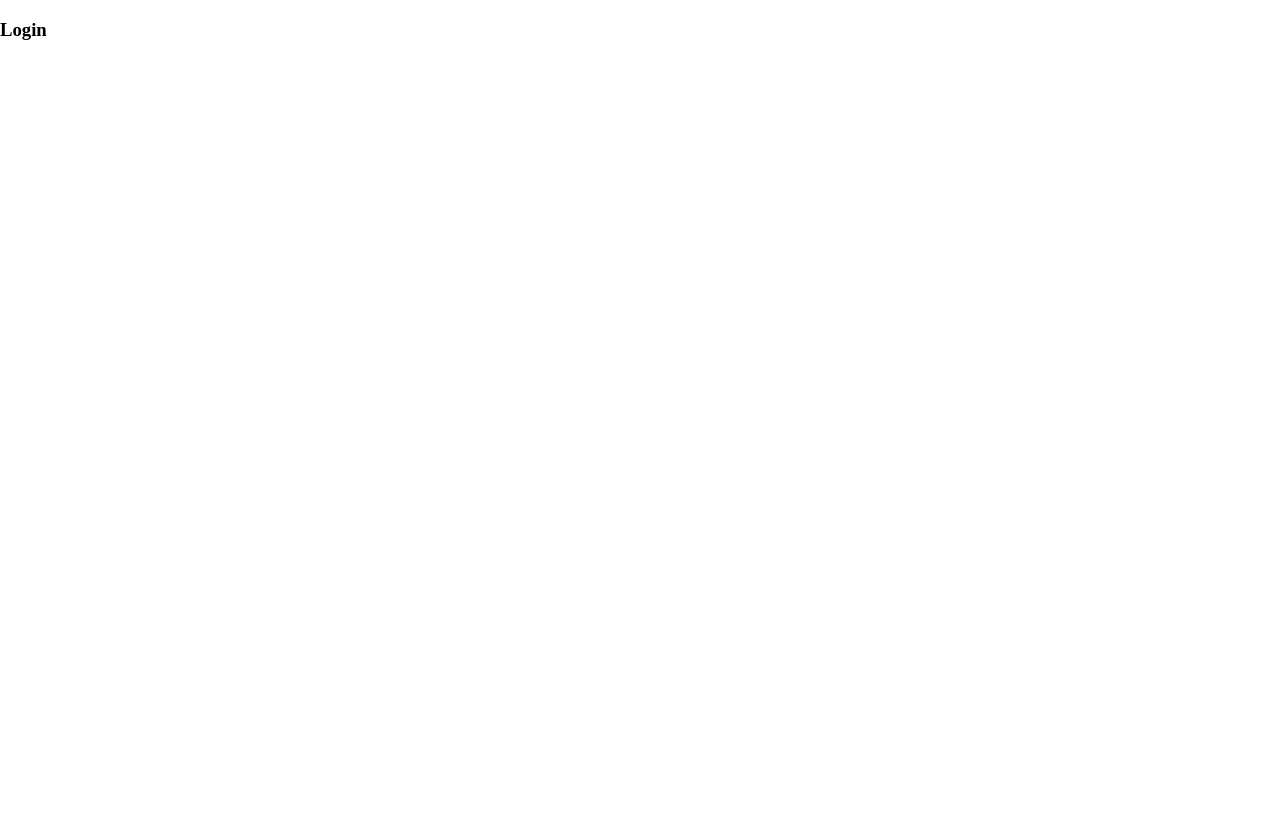
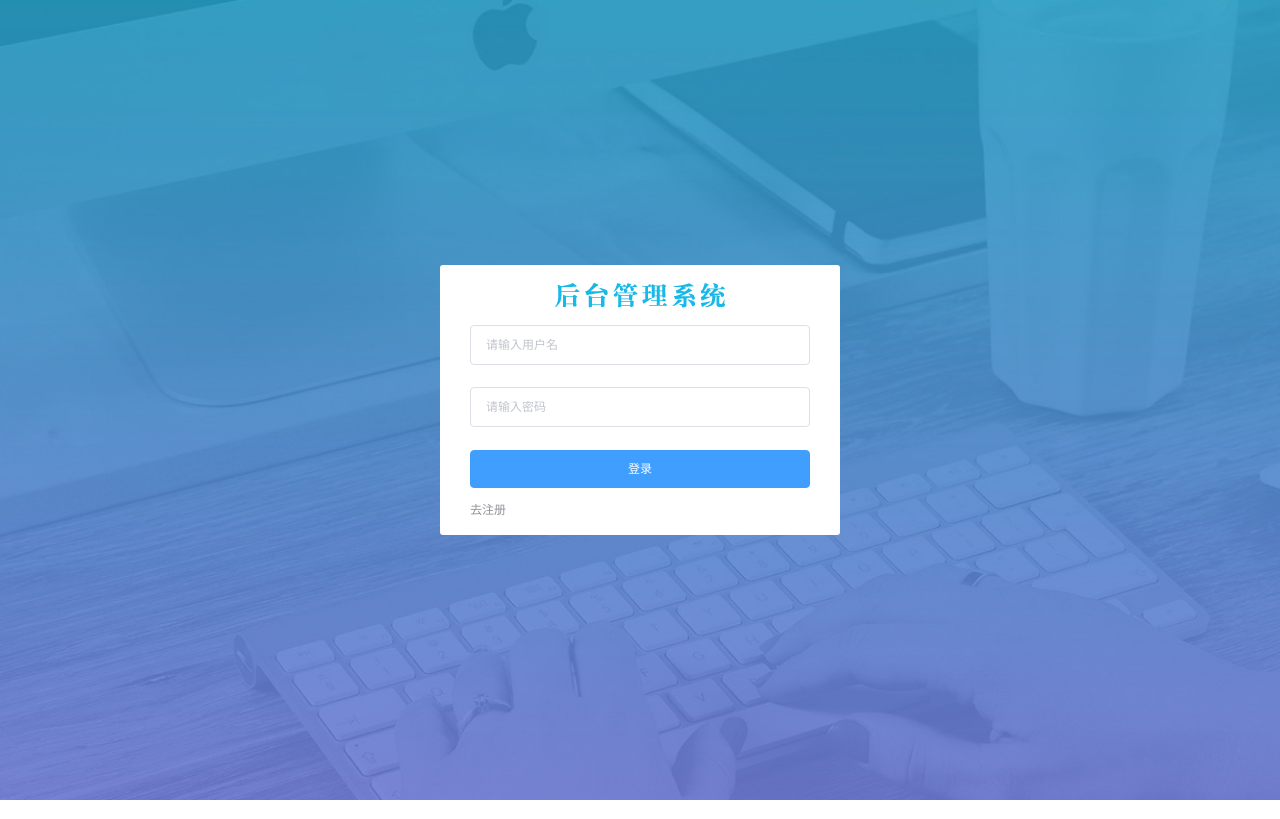
Before and after one commit to XiaTian57/heima_bigevent, a Vue app: page /log#/log in a window 1280 px wide. Built offline with nearby package versions, Linux system fonts and the light colour scheme.

Commit message:
登录页的页面布局+链接的地址跳转补充

```diff
--- a/src/router/index.js
+++ b/src/router/index.js
@@ -5,6 +5,7 @@
 
 const router = new VueRouter({
   routes: [
+    { path: '/', redirect: '/log' },
     { path: '/reg', component: () => import('@/views/register/index.vue') },
     { path: '/log', component: () => import('@/views/login/index.vue') }
   ]
--- a/src/views/login/index.vue
+++ b/src/views/login/index.vue
@@ -1,13 +1,93 @@
 <template>
-  <div>
-    <h3>Login</h3>
+  <!-- 大背景 -->
+  <div class="login-container">
+    <!-- 登录的盒子 -->
+    <div class="login-box">
+      <!-- title -->
+      <div class="title-box"></div>
+      <!-- 登录的表单区域 -->
+      <el-form :model="loginForm" :rules="loginRules" ref="loginRef">
+        <!-- 用户名 -->
+        <el-form-item prop="username">
+          <el-input v-model="loginForm.username" placeholder="请输入用户名"></el-input>
+        </el-form-item>
+        <!-- 密码 -->
+        <el-form-item prop="password">
+          <el-input
+            v-model="loginForm.password"
+            type="password"
+            placeholder="请输入密码"
+          ></el-input>
+        </el-form-item>
+        <el-form-item>
+          <el-button type="primary" class="btn-login" @click="loginFn">登录</el-button>
+          <el-link type="info" @click="$router.push('/reg')">去注册</el-link>
+        </el-form-item>
+      </el-form>
+    </div>
   </div>
 </template>
 
 <script>
 export default {
-  name: 'Login'
+  name: 'Login',
+  data() {
+    return {
+      loginForm: {
+        username: '',
+        password: ''
+      },
+      loginRules: {
+        username: [
+          { required: true, message: '请输入用户名', trigger: 'blur' },
+          { pattern: /^[a-zA-Z0-9]{1,10}$/, message: '用户名必须是1-10的字母数字', trigger: 'blur' }
+        ],
+        password: [
+          { required: true, message: '请输入密码', trigger: 'blur' },
+          { pattern: /^\S{6,15}$/, message: '密码必须是6-15的非空字符', trigger: 'blur' }
+        ]
+      }
+    }
+  },
+  methods: {
+    loginFn() {
+      // js兜底验证
+      this.$refs.loginRef.validate(valid => {
+        // 验证失败
+        if (!valid) return false
+        // 验证成功
+      })
+    }
+  }
 }
 </script>
 
-<style></style>
+<style lang="less" scoped>
+.login-container {
+  background: url('../../assets/images/login_bg.jpg') center;
+  background-size: cover;
+  height: 100%;
+
+  .login-box {
+    width: 400px;
+    height: 270px;
+    background-color: #fff;
+    border-radius: 3px;
+    position: absolute;
+    left: 50%;
+    top: 50%;
+    transform: translate(-50%, -50%);
+    padding: 0 30px;
+    box-sizing: border-box;
+
+    .title-box {
+      height: 60px;
+      background: url('../../assets/images/login_title.png') center no-repeat;
+    }
+
+    .btn-login {
+      width: 100%;
+    }
+  }
+}
+</style>
--- a/src/views/register/index.vue
+++ b/src/views/register/index.vue
@@ -6,7 +6,7 @@
       <!-- 标题-->
       <div class="title-box"></div>
       <!-- 表单区域 -->
-      <el-form :model="form" :rules="rulesForm" ref="regRef">
+      <el-form :model="form" :rules="regRules" ref="regRef">
         <!-- 用户名 -->
         <el-form-item prop="username">
           <el-input v-model="form.username" placeholder="请输入用户名"></el-input>
@@ -26,7 +26,7 @@
         <!-- 注册按钮和去登录链接 -->
         <el-form-item>
           <el-button type="primary" class="btn-reg" @click="registerFn">注册</el-button>
-          <el-link type="info" class="log-link">去登录</el-link>
+          <el-link type="info" class="log-link" @click="$router.push('/log')">去登录</el-link>
         </el-form-item>
       </el-form>
     </div>
@@ -58,7 +58,7 @@
         repassword: ''
       },
       // 声明表单的验证规则对象
-      rulesForm: {
+      regRules: {
         username: [
           { required: true, message: '请输入用户名', trigger: 'blur' },
           {
```
